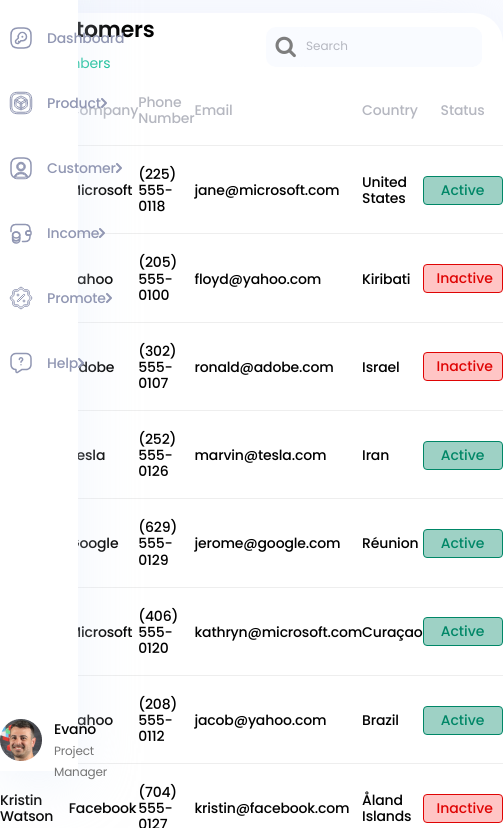
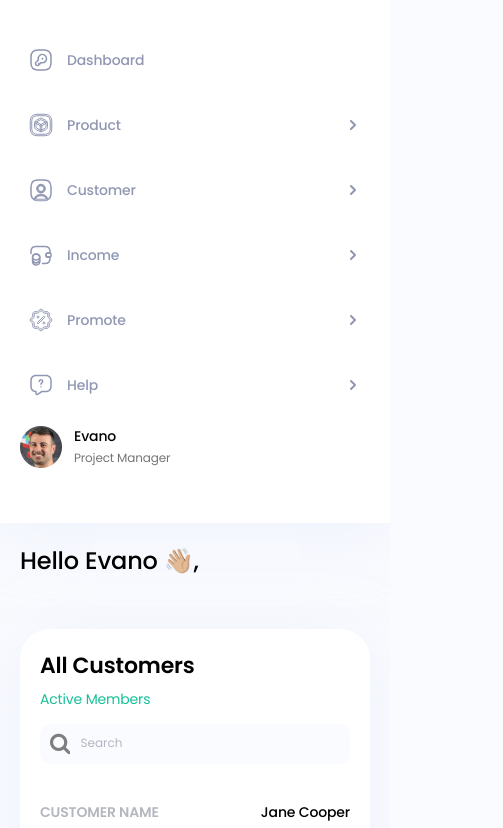
Before and after one commit to ArtemPlohenko/Dashboard, a website: page src/index.html in a window 390 px wide. Shown: the part 73-901 px from the top of the page, 503 px wide, since content can reach past the window. Drawn offline with nearby package versions, Linux system fonts and the light colour scheme; files that its build step writes are made by us from their sources; files whose address does not match are found by name.

Commit message:
added new styles

```diff
--- a/gulp/version.json
+++ b/gulp/version.json
@@ -1,3 +1,3 @@
 {
-    "main": "20221107191348"
+    "main": "20221108125021"
 }
--- a/src/index.html
+++ b/src/index.html
@@ -279,92 +279,92 @@
               <table>
                 <thead>
                   <tr>
-                    <th>Customer Name</th>
-                    <th>Company</th>
-                    <th>Phone Number</th>
-                    <th>Email</th>
-                    <th>Country</th>
-                    <th>Status</th>
+                    <th data-label="Customer Name">Customer Name</th>
+                    <th data-label="Company">Company</th>
+                    <th data-label="Phone Number">Phone Number</th>
+                    <th data-label="Email">Email</th>
+                    <th data-label="Country">Country</th>
+                    <th data-label="Status">Status</th>
                   </tr>
                 </thead>
                 <tbody>
                   <tr>
-                    <td>Jane Cooper</td>
-                    <td>Microsoft</td>
-                    <td>(225) 555-0118</td>
-                    <td>jane@microsoft.com</td>
-                    <td>United States</td>
-                    <td>
+                    <td data-label="Customer Name">Jane Cooper</td>
+                    <td data-label="Company">Microsoft</td>
+                    <td data-label="Phone Number">(225) 555-0118</td>
+                    <td data-label="Email">jane@microsoft.com</td>
+                    <td data-label="Country">United States</td>
+                    <td data-label="Status">
                       <button class="btn btn-norm b-active">Active</button>
                     </td>
                   </tr>
                   <tr>
-                    <td>Floyd Miles</td>
-                    <td>Yahoo</td>
-                    <td>(205) 555-0100</td>
-                    <td>floyd@yahoo.com</td>
-                    <td>Kiribati</td>
-                    <td>
+                    <td data-label="Customer Name">Floyd Miles</td>
+                    <td data-label="Company">Yahoo</td>
+                    <td data-label="Phone Number">(205) 555-0100</td>
+                    <td data-label="Email">floyd@yahoo.com</td>
+                    <td data-label="Country">Kiribati</td>
+                    <td data-label="Status">
                       <button class="btn btn-norm b-inactive">Inactive</button>
                     </td>
                   </tr>
                   <tr>
-                    <td>Ronald Richards</td>
-                    <td>Adobe</td>
-                    <td>(302) 555-0107</td>
-                    <td>ronald@adobe.com</td>
-                    <td>Israel</td>
-                    <td>
+                    <td data-label="Customer Name">Ronald Richards</td>
+                    <td data-label="Company">Adobe</td>
+                    <td data-label="Phone Number">(302) 555-0107</td>
+                    <td data-label="Email">ronald@adobe.com</td>
+                    <td data-label="Country">Israel</td>
+                    <td data-label="Status">
                       <button class="btn btn-norm b-inactive">Inactive</button>
                     </td>
                   </tr>
                   <tr>
-                    <td>Marvin McKinney</td>
-                    <td>Tesla</td>
-                    <td>(252) 555-0126</td>
-                    <td>marvin@tesla.com</td>
-                    <td>Iran</td>
-                    <td>
+                    <td data-label="Customer Name">Marvin McKinney</td>
+                    <td data-label="Company">Tesla</td>
+                    <td data-label="Phone Number">(252) 555-0126</td>
+                    <td data-label="Email">marvin@tesla.com</td>
+                    <td data-label="Country">Iran</td>
+                    <td data-label="Status">
                       <button class="btn btn-norm b-active">Active</button>
                     </td>
                   </tr>
                   <tr>
-                    <td>Jerome Bell</td>
-                    <td>Google</td>
-                    <td>(629) 555-0129</td>
-                    <td>jerome@google.com</td>
-                    <td>Réunion</td>
-                    <td>
+                    <td data-label="Customer Name">Jerome Bell</td>
+                    <td data-label="Company">Google</td>
+                    <td data-label="Phone Number">(629) 555-0129</td>
+                    <td data-label="Email">jerome@google.com</td>
+                    <td data-label="Country">Réunion</td>
+                    <td data-label="Status">
                       <button class="btn btn-norm b-active">Active</button>
                     </td>
                   </tr>
                   <tr>
-                    <td>Kathryn Murphy</td>
-                    <td>Microsoft</td>
-                    <td>(406) 555-0120</td>
-                    <td>kathryn@microsoft.com</td>
-                    <td>Curaçao</td>
-                    <td>
+                    <td data-label="Customer Name">Kathryn Murphy</td>
+                    <td data-label="Company">Microsoft</td>
+                    <td data-label="Phone Number">(406) 555-0120</td>
+                    <td data-label="Email">kathryn@microsoft.com</td>
+                    <td data-label="Country">Curaçao</td>
+                    <td data-label="Status">
                       <button class="btn btn-norm b-active">Active</button>
                     </td>
                   </tr>
                   <tr>
-                    <td>Jacob Jones</td>
-                    <td>Yahoo</td>
-                    <td>(208) 555-0112</td>
-                    <td>jacob@yahoo.com</td>
-                    <td>Brazil</td>
-                    <td>
+                    <td data-label="Customer Name">Jacob Jones</td>
+                    <td data-label="Company">Yahoo</td>
+                    <td data-label="Phone Number">(208) 555-0112</td>
+                    <td data-label="Email">jacob@yahoo.com</td>
+                    <td data-label="Country">Brazil</td>
+                    <td data-label="Status">
                       <button class="btn btn-norm b-active">Active</button>
                     </td>
                   </tr>
                   <tr>
-                    <td>Kristin Watson</td>
-                    <td>Facebook</td>
-                    <td>(704) 555-0127</td>
-                    <td>kristin@facebook.com</td>
-                    <td>Åland Islands</td>
-                    <td>
+                    <td data-label="Customer Name">Kristin Watson</td>
+                    <td data-label="Company">Facebook</td>
+                    <td data-label="Phone Number">(704) 555-0127</td>
+                    <td data-label="Email">kristin@facebook.com</td>
+                    <td data-label="Country">Åland Islands</td>
+                    <td data-label="Status">
                       <button class="btn btn-norm b-inactive">Inactive</button>
                     </td>
                   </tr>
--- a/src/scss/_global.scss
+++ b/src/scss/_global.scss
@@ -25,15 +25,8 @@
   text-decoration: none;
 }
 
-.wrapper {
-  display: table;
-}
-
 .container {
-  display: table-cell;
   width: 100%;
-  // max-width: 1440px;
-  // padding: 40px 30px;
   margin-right: auto;
 }
 
--- a/src/scss/_media.scss
+++ b/src/scss/_media.scss
@@ -1,8 +1,86 @@
+@media (min-width: 480px) {
+  .sidebar__folder {
+    flex-direction: row;
+  }
+}
+@media (max-width: 480px) {
+  .sidebar__folder {
+    flex-direction: column;
+  }
+}
+
 @media (min-width: 768px) {
+  .wrapper {
+    display: table;
+  }
   .side-foldr,
   .sidebar {
-    min-width: 230px;
+    min-width: 306px;
   }
+  .side-foldr {
+    display: table-cell;
+  }
+  .sidebar {
+    position: fixed;
+    padding: 35px 28px 75px;
+  }
+  .container {
+    display: table-cell;
+    padding: 40px 30px;
+  }
+  .sidebar__folder {
+    flex-direction: column;
+  }
+  .top-folder {
+    padding: 32px 35px 0;
+  }
+  .holder-table {
+    padding: 22px 35px 0;
+  }
+  .customer-info {
+    margin-bottom: 75px;
+  }
+}
+
+@media (max-width: 768px) {
+  .sidebar {
+    padding: 20px;
+  }
+  .bottom-folder {
+    flex-direction: column;
+    padding: 20px;
+  }
+  .data-info {
+    margin-bottom: 15px;
+  }
+  .container {
+    padding: 20px;
+  }
+  .top-folder,
+  .holder-table {
+    padding: 20px 20px 0;
+  }
+  .customer-info {
+    margin-bottom: 20px;
+  }
+}
+
+@media (min-width: 1024px) {
+  form {
+    width: 216px;
+  }
+  table {
+    th {
+      text-align: left;
+    }
+  }
+  table tr th:last-child,
+  table tr td:last-child {
+    text-align: center;
+  }
+}
+
+@media (max-width: 1024px) {
   .sidebar {
     padding: 20px 20px 35px;
     h2 {
@@ -14,104 +92,48 @@
       right: 15px;
     }
   }
-  .container {
-    padding: 20px;
-  }
 
   .top-folder {
-    padding: 20px 20px 0;
-  }
-  .holder-table {
-    padding: 20px 20px 0;
+    flex-direction: column;
   }
   .bottom-folder {
     padding: 20px;
   }
 
   // Table
-  table thead {
+  table,
+  thead,
+  tbody,
+  th,
+  td,
+  tr {
+    display: block;
+  }
+  thead {
     border: none;
-    clip: rect(0 0 0 0);
-    height: 1px;
-    margin: -1px;
     overflow: hidden;
-    padding: 0;
     position: absolute;
     width: 1px;
-    // overflow: hidden;
-    // position: absolute;
-    // width: 1px;
+    tr {
+      text-align: left;
+      th {
+        display: none;
       }
-  table tr {
-    display: block;
     }
-  table td {
-    display: block;
-    font-size: 0.8em;
+  }
+  td {
     text-align: right;
-  }
-  table td::before {
+    position: relative;
+    &::before {
       content: attr(data-label);
       float: left;
       font-weight: bold;
       text-transform: uppercase;
     }
-  table td:last-child {
+    &:last-child {
       border-bottom: 0;
     }
   }
-
-@media (min-width: 1024px) {
-  .side-foldr,
-  .sidebar {
-    min-width: 306px;
-  }
-  .sidebar {
-    padding: 35px 28px 75px;
-    h2 {
-      font-size: 26px;
-      line-height: 39px;
-      letter-spacing: 1.8px;
-    }
-    .number-version {
-      right: 21px;
-    }
-  }
-  .container {
-    padding: 40px 30px;
-  }
-
-  .top-folder {
-    padding: 32px 35px 0;
-  }
-  .holder-table {
-    padding: 22px 35px 0;
-  }
-  .bottom-folder {
-    padding: 25px 43px 40px 35px;
-  }
-
-  // Table
-  table thead {
-    position: relative;
-  }
-  table tr {
-    display: table-row;
-  }
-  table td {
-    display: table-cell;
-    font-size: inherit;
-    text-align: inherit;
-  }
-  table td::before {
-    content: attr(data-label);
-    float: inline-block;
-    font-weight: bold;
-    text-transform: uppercase;
-  }
-}
-
-@media (max-width: 1024px) {
 }
 
 @media (max-width: 1440px) {
--- a/src/scss/style.scss
+++ b/src/scss/style.scss
@@ -1,23 +1,16 @@
+@import "media";
 @import "libs";
 @import "vars";
 @import "global";
-@import "media";
-// @import "fonts";
 
 ///////////////////////
 
 // Sidebar__title
-.side-foldr {
-  display: table-cell;
-  // min-width: 306px;
-}
 .sidebar {
-  position: fixed;
   display: table-cell;
   height: 100%;
   width: 20%;
   // padding: 35px 28px 75px;
-  // min-width: 306px;
   background: $white;
   box-shadow: 0px 10px 60px rgba($light-dark, 50%);
   z-index: 2;
@@ -26,14 +19,14 @@
     max-width: 246px;
     display: flex;
     align-items: center;
-    // font-size: 26px;
-    // line-height: 39px;
     padding-right: 5px;
     position: relative;
     margin-bottom: 50px;
     h2 {
-      margin-left: 5px;
-      // letter-spacing: 1.8px;
+      margin-left: 8px;
+      font-size: 26px;
+      line-height: 39px;
+      letter-spacing: 0.2px;
     }
     .number-version {
       font-size: 10px;
@@ -42,14 +35,13 @@
       color: $small-text-gray;
       position: absolute;
       bottom: 5px;
-      // right: 31px;
+      right: 30px;
     }
   }
 }
 
 .sidebar__folder {
   display: flex;
-  flex-direction: column;
   justify-content: space-between;
   height: 100%;
 }
@@ -68,6 +60,7 @@
     line-height: 21px;
     color: $gray;
     padding: 12px 0px 12px 9px;
+    padding-right: 14px;
     &:hover {
       color: $white;
       background: $violet;
@@ -94,7 +87,6 @@
   font-weight: 500;
   line-height: 21px;
   display: flex;
-  margin-bottom: 76px;
   img {
     width: 42px;
     height: 42px;
@@ -134,7 +126,6 @@
 }
 
 .top-folder {
-  // padding: 32px 35px 0;
   display: flex;
   justify-content: space-between;
 }
@@ -155,13 +146,11 @@
 .search-container {
   form {
     margin-top: 14px;
-    margin-right: 21px;
     @include border-l;
     display: flex;
     align-items: center;
     background: $light-gray2;
     overflow: hidden;
-    width: 216px;
   }
 }
 .btn-search {
@@ -202,7 +191,6 @@
 
 // Table
 .holder-table {
-  // padding: 22px 35px 0;
   position: relative;
   overflow: hidden;
 }
@@ -215,16 +203,14 @@
   td {
     padding: 20px 0;
   }
-  tr th:last-child,
-  tr td:last-child {
-    text-align: center;
-  }
 }
-thead tr {
-  text-align: left;
-  th {
+th {
+  color: $light-gray3;
+  font-weight: 500;
+}
+td {
+  &::before {
     color: $light-gray3;
-    font-weight: 500;
   }
 }
 thead,
@@ -253,10 +239,10 @@
 }
 
 .bottom-folder {
+  padding: 25px 43px 40px 35px;
   display: flex;
   align-items: center;
   justify-content: space-between;
-  // padding: 25px 43px 40px 35px;
 
   .data-info {
     color: $light-gray3;
```
Also changed, not shown: dist/css/style.css, dist/css/style.min.css, dist/fonts/icomoon.woff (deleted), dist/fonts/icomoon.woff2 (deleted), dist/img/svg/3d-square 1.svg (deleted), dist/img/svg/discount-shape 1.svg (deleted), dist/img/svg/user-icon.svg (deleted), dist/img/svg/user-iconn.svg (deleted), dist/img/svg/user-square 1.svg (deleted), dist/index.html. Lines whose indentation alone changed are shown as unchanged.
